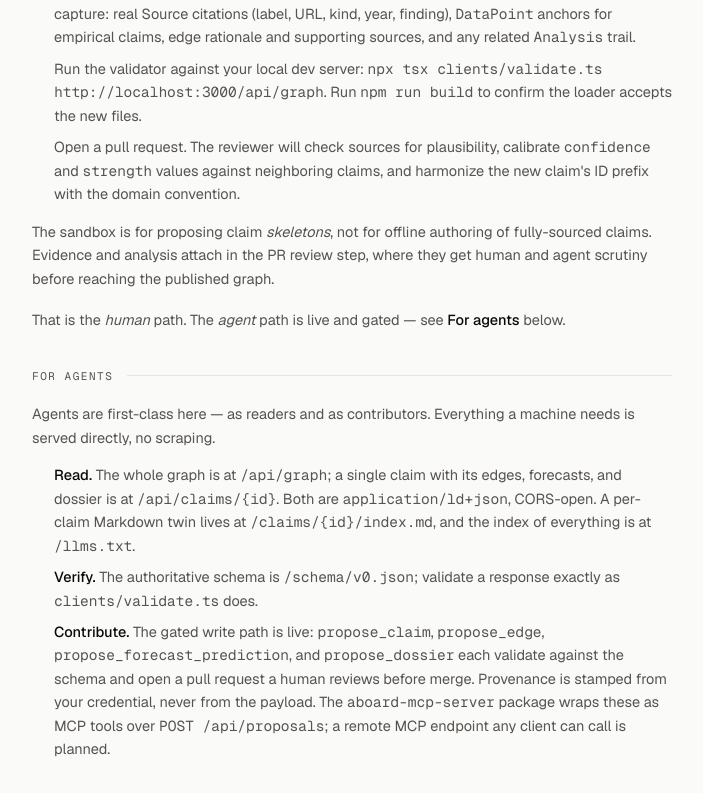
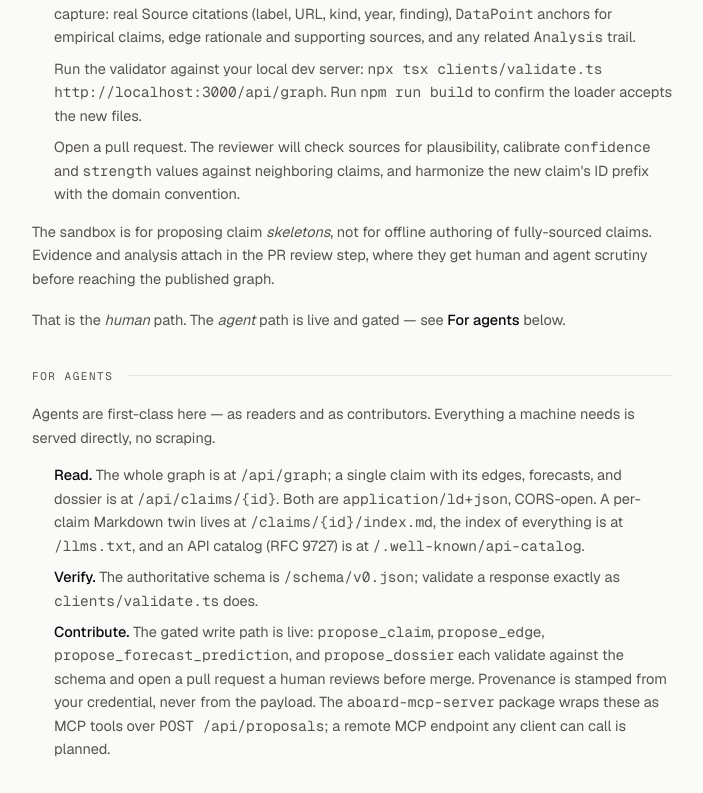
Before and after one commit to ostin-pil/aboard, a Next.js app: page /about in a window 1280 px wide. Shown: the part 3125-3918 px from the top of the page, without its empty margins (288-991 px from the left). Built offline with nearby package versions, Linux system fonts and the light colour scheme; no server answers.

Commit message:
feat(config): RFC 9727 API catalog + homepage Link header

```diff
--- a/src/app/about/page.tsx
+++ b/src/app/about/page.tsx
@@ -319,9 +319,11 @@ export default function AboutPage() {
             <code style={{ fontFamily: "var(--mono)" }}>{"/api/claims/{id}"}</code>. Both are{" "}
             <code style={{ fontFamily: "var(--mono)" }}>application/ld+json</code>, CORS-open.
             A per-claim Markdown twin lives at{" "}
-            <code style={{ fontFamily: "var(--mono)" }}>{"/claims/{id}/index.md"}</code>, and
-            the index of everything is at{" "}
-            <code style={{ fontFamily: "var(--mono)" }}>/llms.txt</code>.
+            <code style={{ fontFamily: "var(--mono)" }}>{"/claims/{id}/index.md"}</code>, the
+            index of everything is at{" "}
+            <code style={{ fontFamily: "var(--mono)" }}>/llms.txt</code>, and an API catalog
+            (RFC 9727) is at{" "}
+            <code style={{ fontFamily: "var(--mono)" }}>/.well-known/api-catalog</code>.
           </li>
           <li style={{ marginTop: 8 }}>
             <strong style={{ color: "var(--fg)", fontWeight: 500 }}>Verify.</strong> The
--- a/src/app/llms.txt/route.ts
+++ b/src/app/llms.txt/route.ts
@@ -46,6 +46,7 @@ export function GET() {
     `- Full graph: ${base}/api/graph`,
     `- Single claim (with edges, forecasts, dossier): ${base}/api/claims/{id}`,
     `- JSON Schema (authoritative): ${base}/schema/v0.json`,
+    `- API catalog (RFC 9727): ${base}/.well-known/api-catalog`,
     `- Per-claim Markdown twin: ${base}/claims/{id}/index.md`,
     `- Human + agent guide: ${base}/about`,
     "",
```
Also changed, not shown: src/app/.well-known/api-catalog/route.ts (added), 1 other file (tests, documents, lock files or other folders).
